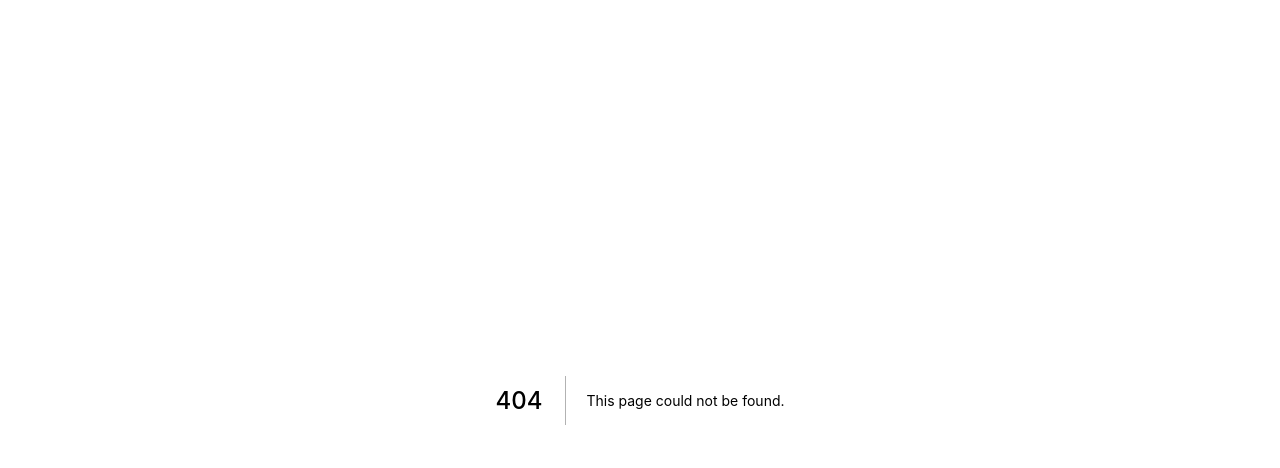
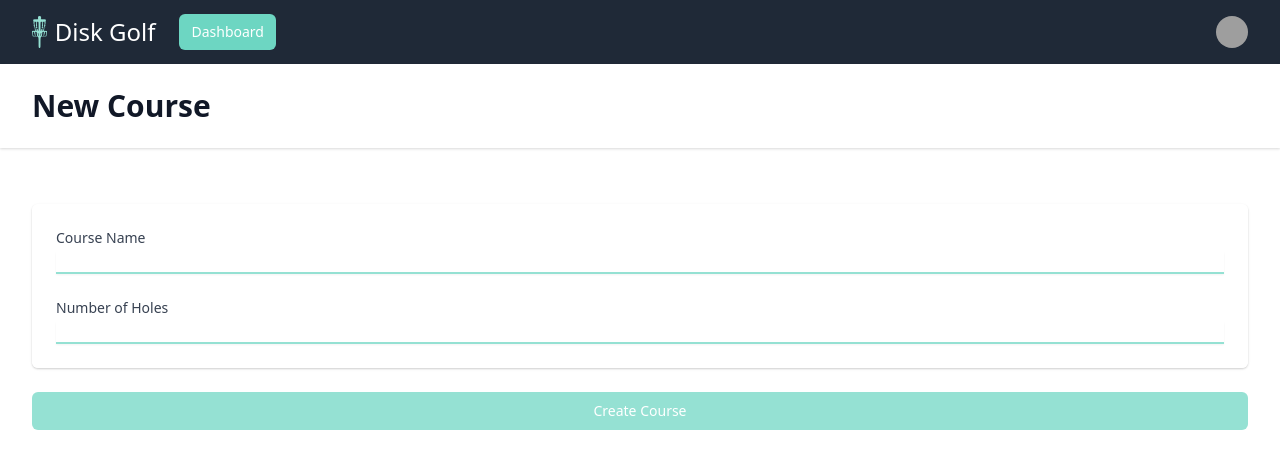
Before and after one commit to adunham95/desk-golf, a Next.js app: page /course/new in a window 1280 px wide. Before the commit this address had no page. Shown: the top 468 px of the page. Built offline with nearby package versions, Linux system fonts and the light colour scheme; grey boxes are pictures that could not be loaded.

Commit message:
Added new course page

```diff
--- /dev/null
+++ b/pages/course/new.tsx
@@ -0,0 +1,85 @@
+import { useState } from 'react';
+import { Container } from '../../components/container';
+import { Layout } from '../../components/layout';
+import { PageHeader } from '../../components/pageHeader';
+
+const NewCourse = (props) => {
+  const [courseName, setCourseName] = useState('');
+  const [holes, setHoles] = useState(18);
+
+  function createAccount(e) {
+    e.preventDefault();
+  }
+  return (
+    <Layout>
+      <PageHeader text="New Course" />
+      <Container>
+        <form
+          className="mt-8 space-y-6"
+          onSubmit={(e) => createAccount(e)}
+        >
+          <div className="rounded-md shadow-sm -space-y-px">
+            <div className="mt-10 sm:mt-0">
+              <div className="md:grid md:grid-cols-2 md:gap-6">
+                <div className="mt-5 md:mt-0 md:col-span-2">
+                  <div className="shadow overflow-hidden sm:rounded-md">
+                    <div className="px-4 py-5 bg-white sm:p-6">
+                      <div className="grid grid-cols-6 gap-6">
+
+                        <div className="col-span-6">
+                          <label
+                            htmlFor="course-name"
+                            className="block text-sm font-medium text-gray-700"
+                          >
+                            Course Name
+                          </label>
+                          <input
+                            type="text"
+                            name="course-name"
+                            id="course-name"
+                            onChange={(e) => setCourseName(e.target.value)}
+                            className="mt-1 border-0 border-b-2 border-primary block w-full shadow-sm sm:text-sm"
+                          />
+                        </div>
+
+                        <div className="col-span-6">
+                          <label
+                            htmlFor="course-holes"
+                            className="block text-sm font-medium text-gray-700"
+                          >
+                            Number of Holes
+                          </label>
+                          <input
+                            type="number"
+                            name="course-holes"
+                            id="course-holes"
+                            onChange={(e) => setHoles(e.target.value)}
+                            className="mt-1 border-0 border-b-2 border-primary block w-full shadow-sm sm:text-sm"
+                          />
+                        </div>
+
+                      </div>
+                    </div>
+
+                  </div>
+                </div>
+              </div>
+            </div>
+          </div>
+
+          <div>
+            <button
+              type="submit"
+              className="group relative w-full flex justify-center py-2 px-4 border border-transparent text-sm font-medium rounded-md text-white bg-primary hover:bg-primaryDark focus:outline-none focus:ring-2 focus:ring-offset-2 focus:ring-primaryLight"
+            >
+
+              Create Course
+            </button>
+          </div>
+        </form>
+      </Container>
+    </Layout>
+  );
+};
+
+export default NewCourse;
```
